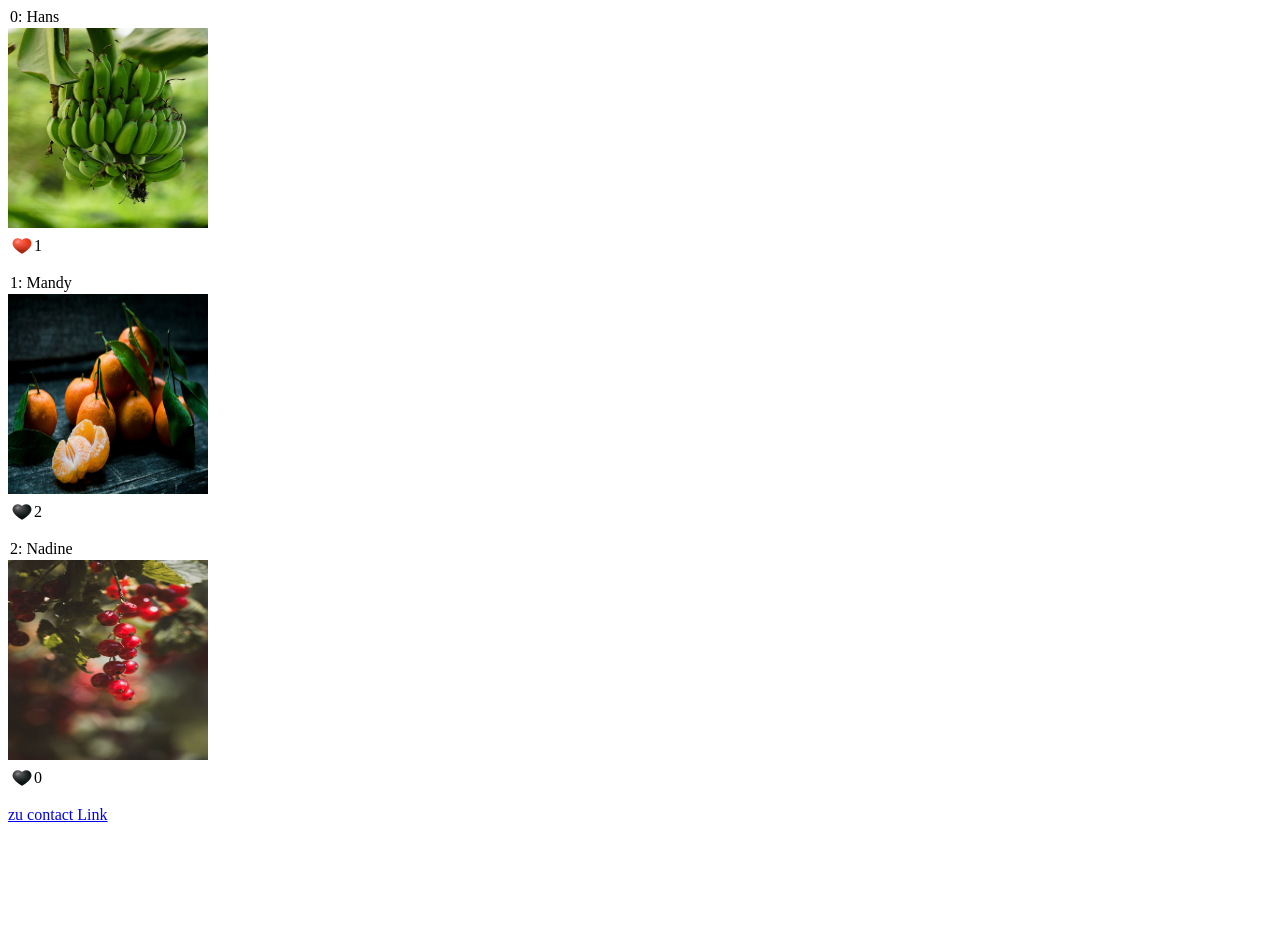
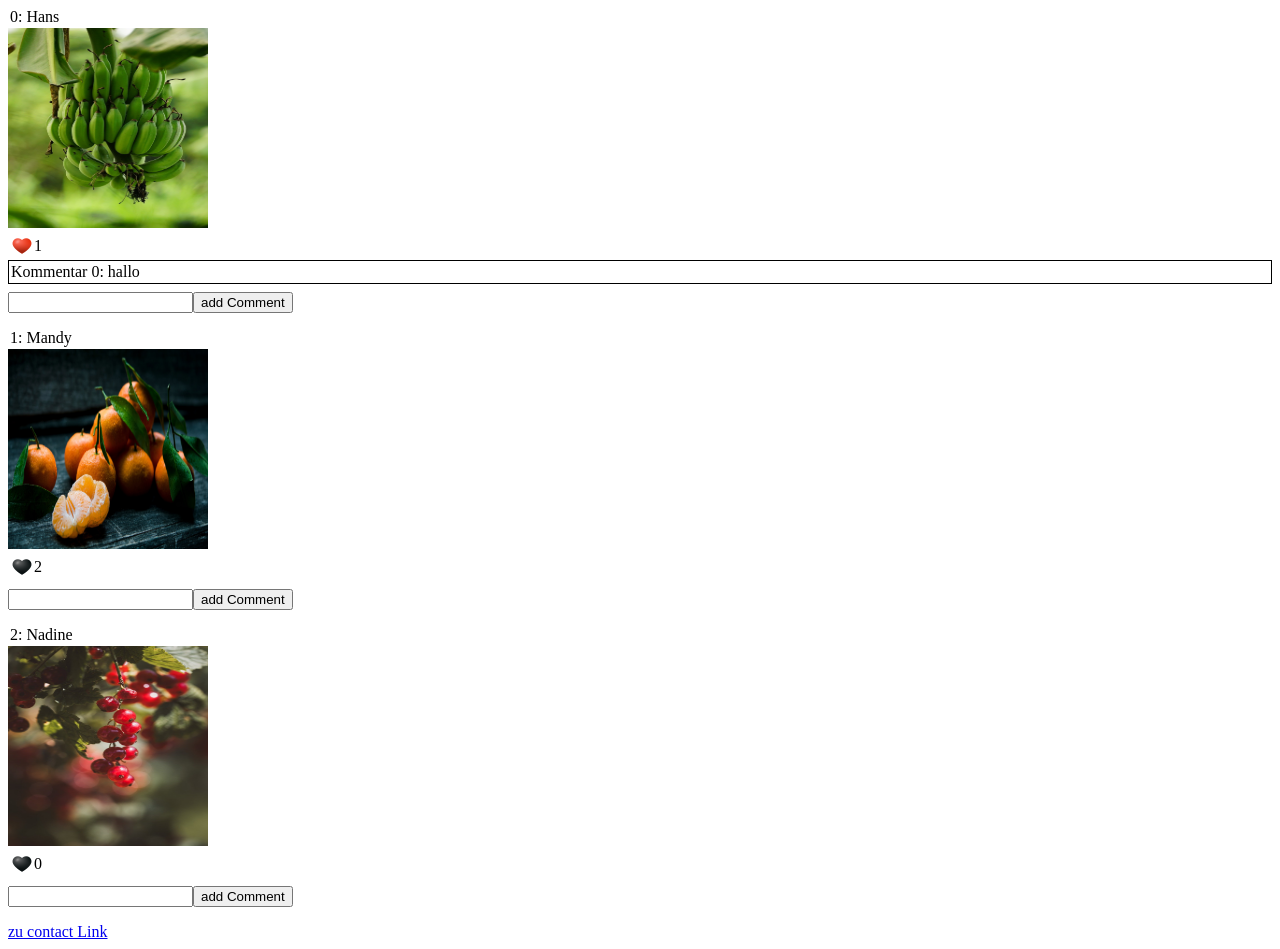
Before and after one commit to RaudelGomez/insta-angular, an Angular app: page / in a window 1280 px wide. Before the commit the page ends 832 px from the top, so only its background shows below. Built offline with nearby package versions, Linux system fonts and the light colour scheme.

Commit message:
comments/addded

```diff
--- a/src/app/interfaces/post.interface.ts
+++ b/src/app/interfaces/post.interface.ts
@@ -2,4 +2,5 @@ export interface Post {
     name: string,
     img: string,
     like: string[],
+    comments: string[],
 }
--- a/src/app/main-content/post/post.component.html
+++ b/src/app/main-content/post/post.component.html
@@ -7,5 +7,15 @@
       } @else{
         <img class="hearth" (click)="toggleLike(index)" src="../../assets/img/heart-black.png" alt="no like">
       }
-    {{post.like.length}}</p>
+      {{post.like.length}}
+    </p>
+    <div class="comment-container" [ngClass]="{'container-comment-border': (post.comments.length > 0)}">
+      @for (comment of post.comments; track $index) {
+        <p>Kommentar {{$index}}: {{comment}}</p>
+      }
+    </div>
+      <div>
+        <input type="text" [(ngModel)]="commentText">
+        <button (click)="addComment(index, commentText)">add Comment</button>
+      </div>
 </section>
--- a/src/app/main-content/post/post.component.scss
+++ b/src/app/main-content/post/post.component.scss
@@ -11,9 +11,21 @@ section {
 
 .hearth {
 	width: 24px;
+	cursor: pointer;
 }
 
 .like-container {
 	display: flex;
 	align-items: center;
 }
+
+.comment-container{
+	display: flex;
+	flex-direction: column;
+	gap: 8px;
+	margin-bottom: 8px;
+}
+
+.container-comment-border{
+	border: 1px solid black;
+}
--- a/src/app/main-content/post/post.component.ts
+++ b/src/app/main-content/post/post.component.ts
@@ -1,21 +1,25 @@
 import { Component, Input} from '@angular/core';
 import { Post } from '../../interfaces/post.interface';
 import { PostService } from '../../services/post.service.service';
+import { FormsModule } from '@angular/forms';
+import { CommonModule } from '@angular/common';
 
 @Component({
   selector: 'app-post',
   standalone: true,
-  imports: [],
+  imports: [FormsModule, CommonModule],
   templateUrl: './post.component.html',
   styleUrl: './post.component.scss'
 })
 export class PostComponent {
-  @Input()index:number = 0;
-  @Input()post:Post = {
-    name: "",
-    img: "",
-    like: []
-  };
+  @Input()index!:number;
+  @Input()post!:Post;
+  commentText!:string;
+  // @Input()post:Post = {
+  //   name: "",
+  //   img: "",
+  //   like: []
+  // };
 
   constructor( private postService: PostService){ }
 
@@ -27,4 +31,9 @@ export class PostComponent {
   hasLiked(index:number){
     return this.postService.hasThePostLike(index);
   }
+
+  addComment(index:number, comment:string){
+    this.postService.addComment(index, comment);
+    this.commentText = "";
+  }
 }
--- a/src/app/services/post.service.service.ts
+++ b/src/app/services/post.service.service.ts
@@ -12,17 +12,20 @@ export class PostService {
     {
       name: "Hans",
       img: "./assets/img/banana.jpg",
-      like: ["Raudel"]
+      like: ["Raudel"],
+      comments: ["hallo"]
     },
     {
       name: "Mandy",
       img: "./assets/img/orange.jpg",
-      like: ["Pepe", "Robert"]
+      like: ["Pepe", "Robert"],
+      comments: []
     },
     {
       name: "Nadine",
       img: "./assets/img/currant.jpg",
-      like: []
+      like: [],
+      comments: []
     },
   ];
 
@@ -56,6 +59,11 @@ export class PostService {
     return this.posts[index].like.findIndex(name => name == this.userLogged);
   }
 
+  addComment(index:number, comment:string){
+    this.posts[index].comments.push(comment);
+    this.posts$.next(this.posts);
+  }
+
 
 
 
```
